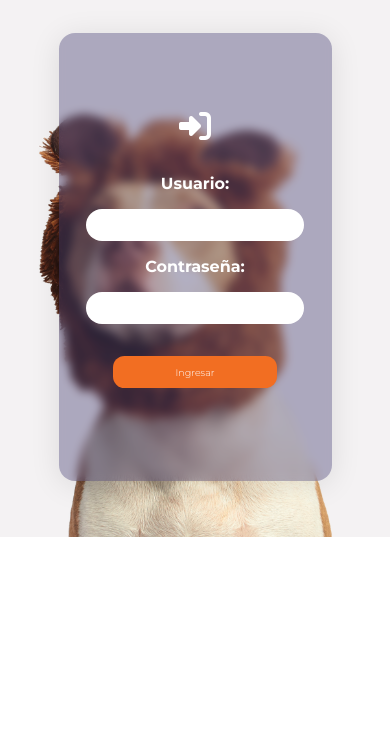
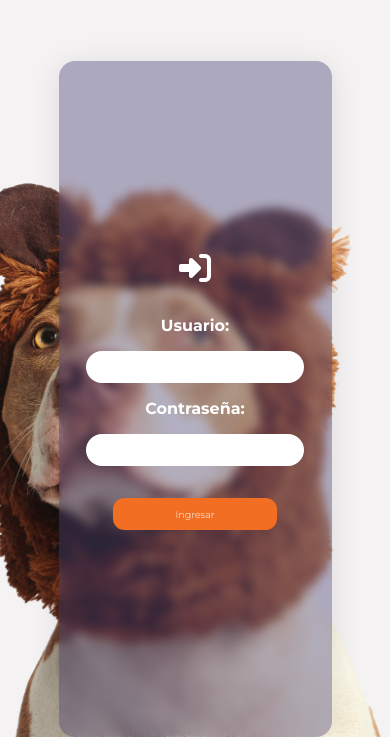
Before and after one commit to MarianoBarella95/Patitas-Felices-2023, a plain HTML site: page login.html in a window 390 px wide. Shown: the part 55-792 px from the top of the page. Drawn offline with Linux system fonts and the light colour scheme.

Commit message:
Cambio height

```diff
--- a/login.css
+++ b/login.css
@@ -211,11 +211,10 @@ background: linear-gradient(0deg, rgba(71,64,115,1) 0%, rgba(244,242,243,1) 100%
 
 .login {
     width: 100%;
-    height: 35rem;
-    background-color: #F4F2F3;
+    height: 100vh;
     background-image: url(./img/Portada2.jpg);
+    background-position: center;
     background-size: cover;
-    background-position: center;
     /* background: rgb(244,242,243);
 background: linear-gradient(0deg, rgba(244,242,243,1) 0%, rgba(71,64,115,1) 100%); */
     display: flex;
@@ -354,8 +353,7 @@ footer {
 
     .login {
         width: 100%;
-        height: 35rem;
-
+        height: 100vh;
         display: flex;
         justify-content: center;
         align-items: center;
@@ -428,8 +426,7 @@ footer {
 
     .login {
         width: 100%;
-        height: 35rem;
-
+        height: 100vh;
         display: flex;
         justify-content: center;
         align-items: center;
--- a/login.html
+++ b/login.html
@@ -23,7 +23,7 @@
                 </nav>
             </header>
             <main>
-                <article class="login" id="login">
+                <article class="login">
                         <form action="" class="form-ing">
                             <i class="fa-solid fa-right-to-bracket" style="color: #ffffff;"></i>
                             <label for="usuario">Usuario:</label>
```
Also changed, not shown: 1 other file.
